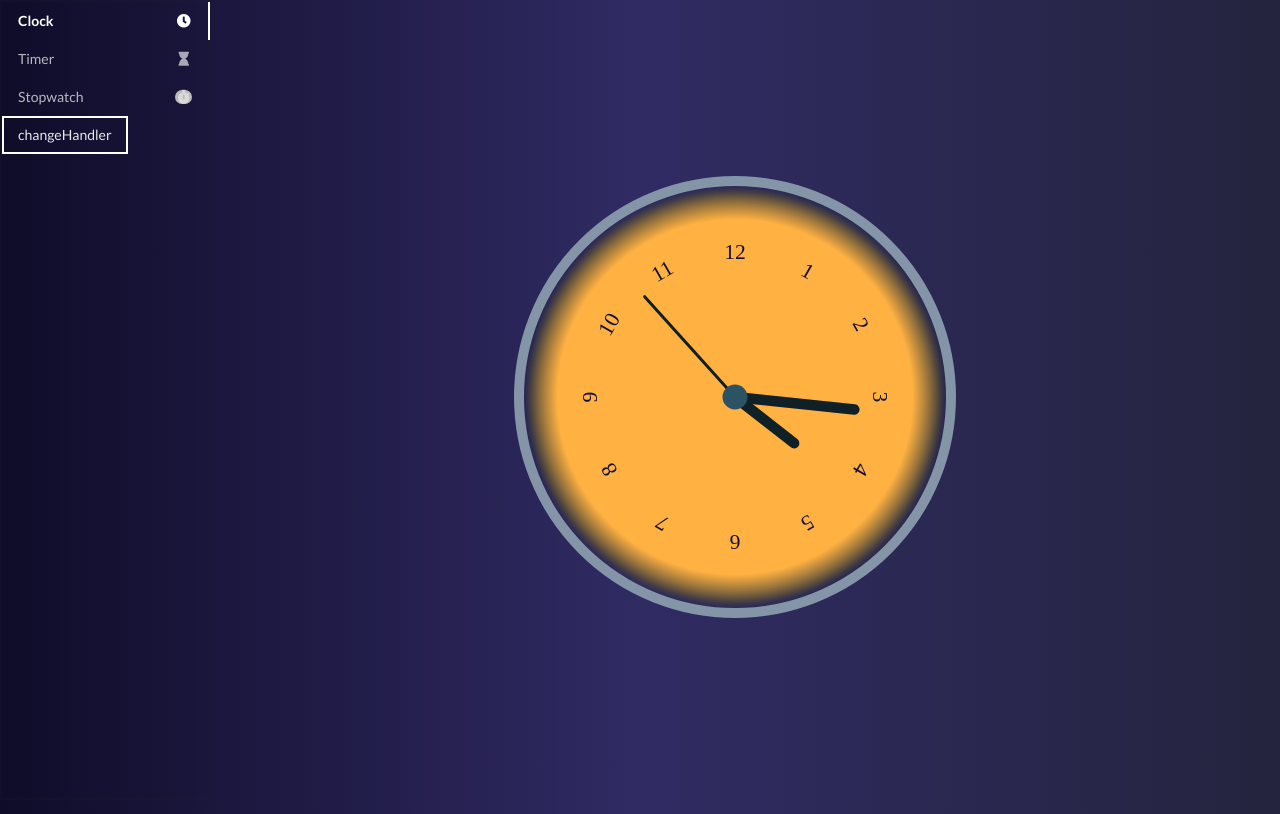
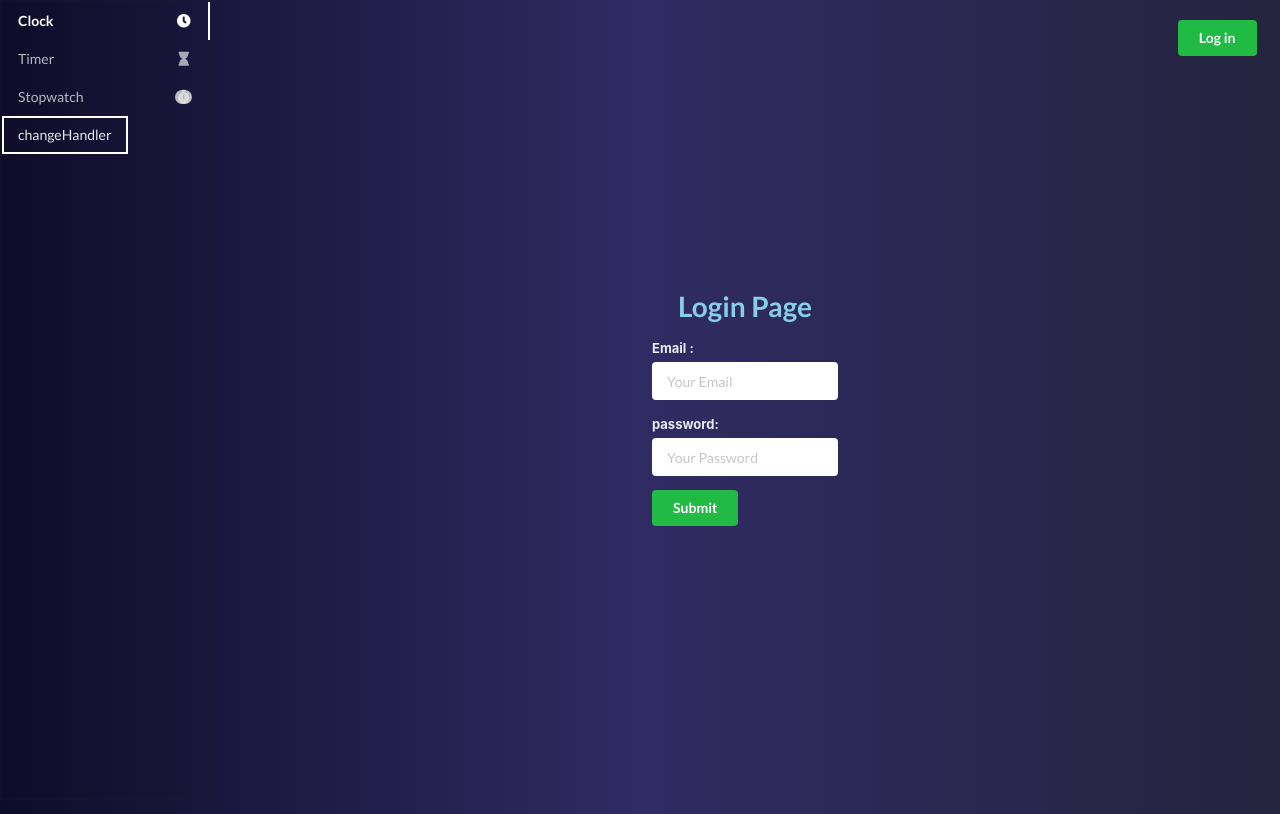
Before and after one commit to malekeym/Clock, a React (Create React App) app: page / in a window 1280 px wide. Built offline with nearby package versions, Linux system fonts and the light colour scheme.

Commit message:
make Authentication component

```diff
--- a/src/App.js
+++ b/src/App.js
@@ -1,24 +1,22 @@
-import React, {useState, useContext} from 'react'
-import ClockHandler from "./Components/Clock/Clock";
+import React, {useState} from 'react'
+import Themecontext from './Themecontext'
 import Nav from "./Components/Navbar/Nav";
-import Stopwatch from './Components/Stopwatch/Stopwatch'
-import Timer from './Components/Timer/Timer'
-import Themecontext from './Themecontext'
+import AppContainer from './Components'
+import Authentication from './Components/Authentication';
 import "./App.css";
 
 
 function App() {
-
+  const [clockState, setClockState] = useState("Clock");
   const themeHook = useState("inverted")
-  const [clockState, setClockState] = useState("Clock");
-
+  const isAuthHook = useState(false)
+  const [showAuth, setShowAuth] = useState(!isAuthHook[0])
   return (
     <div className={`App ${themeHook[0]}`}>
-      <Themecontext.Provider value={themeHook}>
+      <Themecontext.Provider value={[...themeHook, showAuth, setShowAuth, ...isAuthHook]}>
         <Nav setShow={setClockState} show={clockState}/>
-        {clockState==="Clock"?<ClockHandler/>:null}
-        {clockState==="Timer"?<Timer />:null}
-        {clockState==="Stopwatch"?<Stopwatch />:null}
+        {(!isAuthHook[0])&&showAuth ? <Authentication isAuthHook={isAuthHook} />
+                                    : <AppContainer clockState={clockState}/>}
       </Themecontext.Provider>
     </div>
   );
--- /dev/null
+++ b/src/Components/Authentication/Auth.css
@@ -0,0 +1,3 @@
+.dark{
+    color: skyblue;
+}
--- /dev/null
+++ b/src/Components/Authentication/index.js
@@ -0,0 +1,58 @@
+import React, {useEffect, useState, useRef, useContext} from 'react'
+import Notification from '../Notification/Notification'
+import Themecontext from '../../Themecontext'
+import "./Auth.css"
+
+function Authentication({isAuthHook}) {
+
+    let timeRef = useRef()
+    const [isAuth, setAuth] = isAuthHook
+    const [authHandle, setAuthHandle] = useState(isAuth)
+    const [userInfo, setUserInfo] = useState({Email:"", Password:""})
+    const [showNotif, setShowNotif] = useState(false)
+    const [theme] = useContext(Themecontext)
+
+    function OnInputChange(e){
+        setUserInfo((currentState) =>{
+            let newState = {...currentState};
+            newState[e.target.name] = e.target.value
+            return newState
+        })
+    }
+
+
+    let checkAuth = async(e) => {
+        e.preventDefault()
+        let data = await fetch("https://jsonplaceholder.typicode.com/users").then(res=>res.json())
+        let user = data.find((item)=> item.email===userInfo.Email && item.phone===userInfo.Password)
+        setShowNotif(true)
+        setUserInfo({Email:"", Password:""})
+        setAuthHandle(user!==undefined)
+        let timeId = setTimeout(()=>{setAuth(user!==undefined);setShowNotif(false)},1500)
+        timeRef.current = timeId
+    }
+
+    useEffect(()=>()=>clearTimeout(timeRef.current),[])
+
+
+    return(
+        <div className={`container ${theme==="inverted" ?"dark":null}`}>
+            <h1>Login Page</h1>
+            <form className={`ui form ${theme}`}>
+                <div className="field">
+                    <label htmlFor="mail">Email : </label>
+                    <input id="mail" name="Email" type="email" placeholder="Your Email" value={userInfo.Email} onChange={OnInputChange}></input>
+                </div>
+                <div className="field">
+                    <label htmlFor="pass">password: </label>
+                    <input id="pass" name="Password" type="password" placeholder="Your Password" value={userInfo.Password} onChange={OnInputChange}></input>
+                </div>
+                <button className="ui button green" type="submit" onClick={checkAuth}>Submit</button>
+
+            </form>
+            {showNotif?<Notification>{authHandle?"Successfully Login":"Email or Password not match"}</Notification>:null}
+        </div>
+    )
+}
+
+export default Authentication
--- a/src/Components/Navbar/Nav.css
+++ b/src/Components/Navbar/Nav.css
@@ -1,3 +1,8 @@
 #nav {
     height: 100vh;
 }
+.Login{
+    position: absolute;
+    top: 20px;
+    right: 20px;
+}
--- a/src/Components/Navbar/Nav.js
+++ b/src/Components/Navbar/Nav.js
@@ -1,28 +1,31 @@
 import React, {useContext} from 'react';
 import Themecontext from '../../Themecontext'
+import Notification from '../Notification/Notification'
 import "./Nav.css";
 function Nav({setShow, show}) {
-  const [theme,setTheme] = useContext(Themecontext)
-
+  const [theme,setTheme, showAuth, setShowAuth, isAuth, setAuth] = useContext(Themecontext)
   function themeHandler() {
      return((theme==="" && "inverted") || (theme==="inverted" && ""))
   }
 
+  let buttonColor =()=>isAuth?"red":"green";
+
   return (
     <div id="nav" className={`ui menu secondary ${theme} vertical pointing menu`}>
-      <a className={`${show==="Clock" && "active"} item`} onClick={()=>setShow("Clock")}>
+      <a className={`${show==="Clock" && "active"} item`} onClick={()=>isAuth?setShow("Clock"):null}>
         <i className="clock icon"></i>
         Clock
       </a>
-      <a className={`${show==="Timer" && "active"} item`} onClick={()=>setShow("Timer")}>
+      <a className={`${show==="Timer" && "active"} item`} onClick={()=>isAuth?setShow("Timer"):null}>
         <i className="hourglass icon"></i>
         Timer
       </a>
-      <a className={`${show==="Stopwatch" && "active"} item`} onClick={()=>setShow("Stopwatch")}>
+      <a className={`${show==="Stopwatch" && "active"} item`} onClick={()=>isAuth?setShow("Stopwatch"):null}>
         <i className="stopwatch icon"></i>
         Stopwatch
       </a>
       <button className={`ui ${theme} item button`} onClick={()=>setTheme(themeHandler())}>changeHandler</button>
+      <button className={`ui ${buttonColor()} Login button`} onClick={()=>isAuth?setAuth(false):null}>{isAuth?"Log Out":"Log in"}</button>
     </div>
   );
 }
--- /dev/null
+++ b/src/Components/index.js
@@ -0,0 +1,20 @@
+import React from 'react'
+import ClockHandler from "./Clock/Clock";
+import Stopwatch from './Stopwatch/Stopwatch'
+import Timer from './/Timer/Timer'
+
+function AppContainer({clockState}) {
+
+
+    return(
+        <div className="container">
+            {clockState==="Clock"?<ClockHandler/>:null}
+            {clockState==="Timer"?<Timer />:null}
+            {clockState==="Stopwatch"?<Stopwatch />:null}
+        </div>
+    )
+
+
+}
+
+export default AppContainer;
--- a/src/Themecontext.js
+++ b/src/Themecontext.js
@@ -1,5 +1,5 @@
 import { createContext } from "react";
 
-const Themecontext = createContext(["dark", () => {}]);
+const Themecontext = createContext(["dark", () => {}, false, ()=>{}, false]);
 
 export default Themecontext;
```
